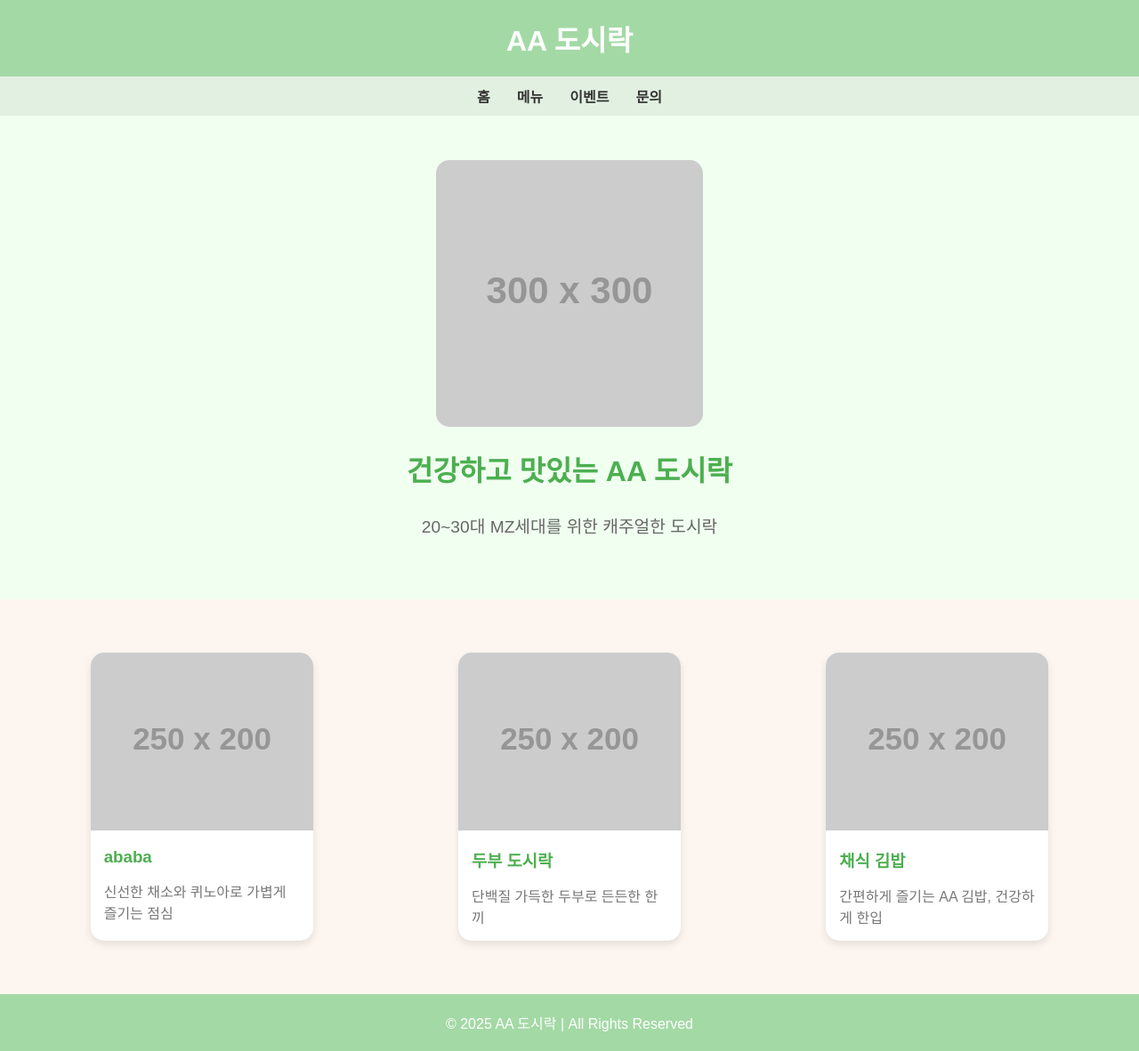
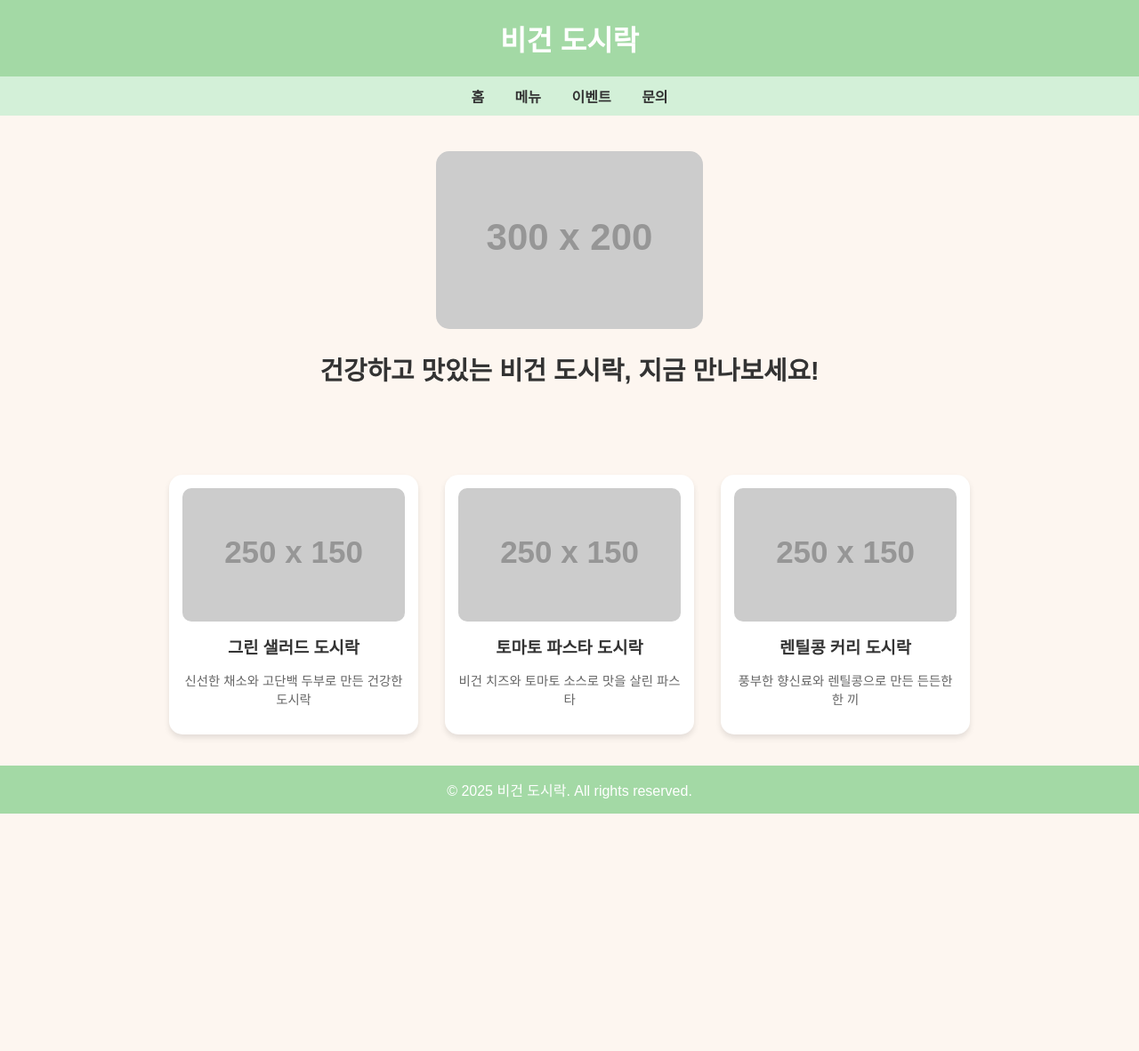
Before and after one commit to nan5pic5/firsthomepage, a plain HTML site: page index.html in a window 1280 px wide. Shown: the whole page at 89% size. After the commit the page ends 915 px from the top, so only its background shows below. Drawn offline with Linux system fonts and the light colour scheme; placeholder pictures from the web are drawn by us.

Commit message:
Update index.html

```diff
--- a/index.html
+++ b/index.html
@@ -3,12 +3,12 @@
 <head>
     <meta charset="UTF-8">
     <meta name="viewport" content="width=device-width, initial-scale=1.0">
-    <title>AA 도시락</title>
+    <title>비건 도시락</title>
     <style>
-        /* 전체 스타일 */
         body {
+            font-family: 'Arial', sans-serif;
             margin: 0;
-            font-family: 'Arial', sans-serif;
+            padding: 0;
             background-color: #fdf6f0;
             color: #333;
         }
@@ -17,16 +17,18 @@
             background-color: #a3d9a5;
             padding: 20px;
             text-align: center;
-            font-size: 2rem;
-            font-weight: bold;
-            color: #fff;
+            color: white;
+        }
+
+        header h1 {
+            margin: 0;
+            font-size: 2em;
         }
 
         nav {
-            display: flex;
-            justify-content: center;
-            background-color: #e2f0e2;
-            padding: 10px 0;
+            background-color: #d3f0d8;
+            padding: 10px;
+            text-align: center;
         }
 
         nav a {
@@ -34,17 +36,11 @@
             text-decoration: none;
             color: #333;
             font-weight: bold;
-            transition: color 0.3s;
-        }
-
-        nav a:hover {
-            color: #4CAF50;
         }
 
         .hero {
             text-align: center;
-            padding: 50px 20px;
-            background-color: #f0fff0;
+            padding: 40px 20px;
         }
 
         .hero img {
@@ -52,67 +48,58 @@
             border-radius: 15px;
         }
 
-        .hero h1 {
+        .hero h2 {
+            font-size: 1.8em;
             margin-top: 20px;
-            font-size: 2rem;
-            color: #4CAF50;
-        }
-
-        .hero p {
-            margin-top: 10px;
-            font-size: 1.2rem;
-            color: #666;
         }
 
         .menu {
             display: flex;
-            justify-content: space-around;
             flex-wrap: wrap;
-            padding: 40px 20px;
+            justify-content: center;
+            padding: 20px;
         }
 
         .menu-item {
-            background-color: #fff;
+            background-color: #ffffff;
+            border-radius: 15px;
+            box-shadow: 0 4px 6px rgba(0,0,0,0.1);
+            margin: 15px;
             width: 250px;
-            margin: 20px;
-            border-radius: 15px;
-            box-shadow: 0 4px 8px rgba(0,0,0,0.1);
-            overflow: hidden;
-            transition: transform 0.3s;
+            text-align: center;
+            padding: 15px;
+            transition: transform 0.2s;
         }
 
         .menu-item:hover {
-            transform: translateY(-5px);
+            transform: scale(1.05);
         }
 
         .menu-item img {
             width: 100%;
-            height: 200px;
-            object-fit: cover;
+            border-radius: 10px;
         }
 
         .menu-item h3 {
-            margin: 15px;
-            color: #4CAF50;
+            margin: 10px 0 5px 0;
         }
 
         .menu-item p {
-            margin: 0 15px 15px;
-            color: #777;
+            font-size: 0.9em;
+            color: #666;
         }
 
         footer {
+            background-color: #a3d9a5;
             text-align: center;
-            padding: 20px;
-            background-color: #a3d9a5;
-            color: #fff;
+            padding: 15px;
+            color: white;
         }
     </style>
 </head>
 <body>
-
     <header>
-        AA 도시락
+        <h1>비건 도시락</h1>
     </header>
 
     <nav>
@@ -123,32 +110,30 @@
     </nav>
 
     <section class="hero">
-        <img src="https://via.placeholder.com/300x300.png?text=Vegan+Lunch" alt="AA 도시락">
-        <h1>건강하고 맛있는 AA 도시락</h1>
-        <p>20~30대 MZ세대를 위한 캐주얼한 도시락</p>
+        <img src="https://via.placeholder.com/300x200.png?text=Vegan+Lunch" alt="비건 도시락">
+        <h2>건강하고 맛있는 비건 도시락, 지금 만나보세요!</h2>
     </section>
 
     <section class="menu">
         <div class="menu-item">
-            <img src="https://via.placeholder.com/250x200.png?text=샐러드+도시락" alt="abaab">
-            <h3>ababa</h3>
-            <p>신선한 채소와 퀴노아로 가볍게 즐기는 점심</p>
+            <img src="https://via.placeholder.com/250x150.png?text=메뉴1" alt="메뉴1">
+            <h3>그린 샐러드 도시락</h3>
+            <p>신선한 채소와 고단백 두부로 만든 건강한 도시락</p>
         </div>
         <div class="menu-item">
-            <img src="https://via.placeholder.com/250x200.png?text=두부+도시락" alt="두부 도시락">
-            <h3>두부 도시락</h3>
-            <p>단백질 가득한 두부로 든든한 한끼</p>
+            <img src="https://via.placeholder.com/250x150.png?text=메뉴2" alt="메뉴2">
+            <h3>토마토 파스타 도시락</h3>
+            <p>비건 치즈와 토마토 소스로 맛을 살린 파스타</p>
         </div>
         <div class="menu-item">
-            <img src="https://via.placeholder.com/250x200.png?text=채식+김밥" alt="채식 김밥">
-            <h3>채식 김밥</h3>
-            <p>간편하게 즐기는 AA 김밥, 건강하게 한입</p>
+            <img src="https://via.placeholder.com/250x150.png?text=메뉴3" alt="메뉴3">
+            <h3>렌틸콩 커리 도시락</h3>
+            <p>풍부한 향신료와 렌틸콩으로 만든 든든한 한 끼</p>
         </div>
     </section>
 
     <footer>
-        &copy; 2025 AA 도시락 | All Rights Reserved
+        &copy; 2025 비건 도시락. All rights reserved.
     </footer>
-
 </body>
 </html>
```
